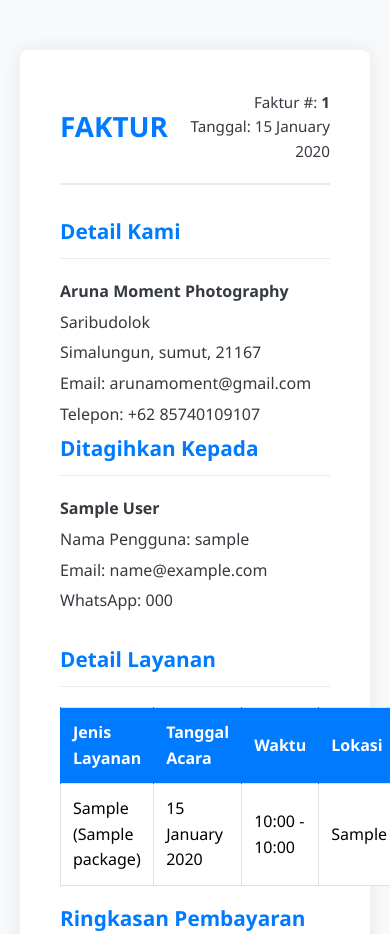
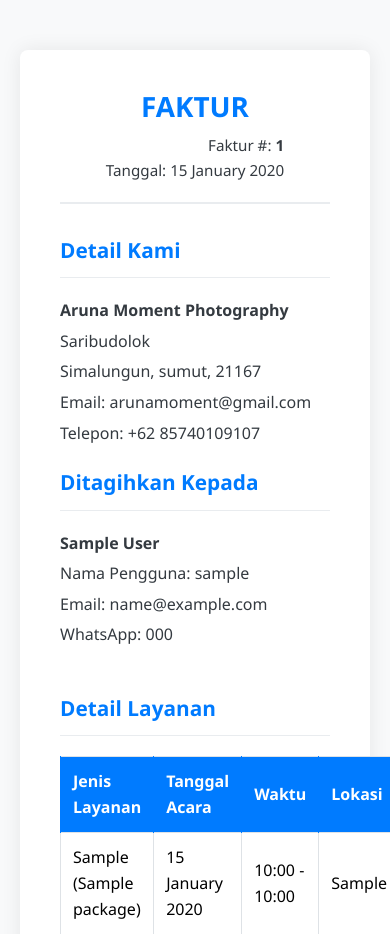
Before and after one commit to initHD3v/initialHGalelio, a Flask app: page /admin/order/1/view_invoice in a window 390 px wide; the page is wider, and only the part inside the window is pictured. Shown: the top 934 px of that part. Run offline with Flask 3, Linux system fonts and the light colour scheme; a user stored in the database is signed in; tables that the repository leaves empty hold one stand-in row (values such as "Sample post"); some libraries are stand-ins or nearby versions.

Commit message:
Improve invoice responsiveness on mobile devices

```diff
--- a/templates/invoice.html
+++ b/templates/invoice.html
@@ -28,6 +28,22 @@
             display: flex;
             justify-content: space-between;
             align-items: center;
+        }
+        @media (max-width: 768px) {
+            .invoice-header {
+                flex-direction: column;
+                text-align: center;
+            }
+            .invoice-header .invoice-meta {
+                text-align: center;
+                margin-top: 10px;
+            }
+            .info-block {
+                margin-bottom: 20px;
+            }
+            .table-responsive {
+                overflow-x: auto;
+            }
         }
         .invoice-header h1 {
             color: #007bff;
```
